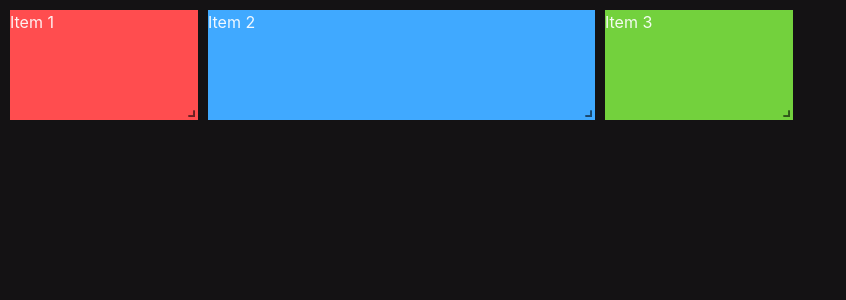
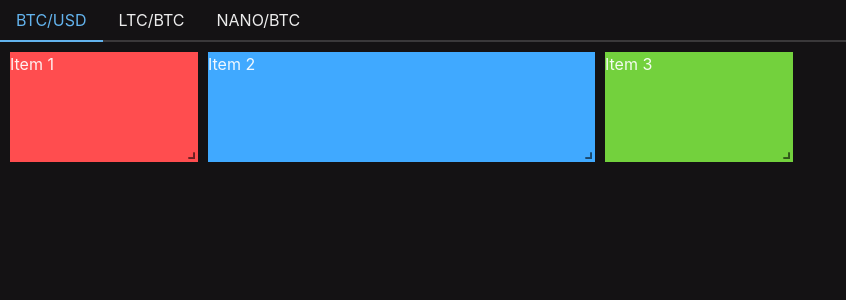
Before and after one commit to suenot/profitmaker-react-components, a React (Create React App) app: page /dashboard in a window 1280 px wide. Shown: the top 300 px of the page, without its empty margins (0-846 px from the left). Built offline with nearby package versions, Linux system fonts and the light colour scheme; what iso-639-1 would draw is missing.

Commit message:
add tabs to dashboards

```diff
--- a/src/components/Dashboard.tsx
+++ b/src/components/Dashboard.tsx
@@ -2,6 +2,20 @@ import React from 'react';
 import GridLayout from 'react-grid-layout';
 import 'react-grid-layout/css/styles.css';
 import 'react-resizable/css/styles.css';
+import { Tabs, TabList, Tab } from '@chakra-ui/react';
+import {
+  Editable,
+  EditableInput,
+  EditableTextarea,
+  EditablePreview,
+  useEditableControls,
+  Input,
+  ButtonGroup,
+  Flex,
+  IconButton,
+} from '@chakra-ui/react';
+// import   CheckIcon, CloseIcon, EditIcon
+import { CheckIcon, CloseIcon, EditIcon } from '@chakra-ui/icons';
 
 const ExampleGrid = () => {
   // Define the layout configuration for each grid item
@@ -11,12 +25,74 @@ const ExampleGrid = () => {
     { i: 'item3', x: 6, y: 0, w: 2, h: 3 }
   ];
 
+  // ...
+
+  function EditableControls() {
+    const {
+      isEditing,
+      getSubmitButtonProps,
+      getCancelButtonProps,
+      getEditButtonProps,
+    } = useEditableControls()
+
+    const submitButtonProps = getSubmitButtonProps();
+    const cancelButtonProps = getCancelButtonProps();
+    const editButtonProps = getEditButtonProps();
+
+    return isEditing ? (
+      <>
+      </>
+    ) : (
+      <Flex justifyContent='center'>
+        <IconButton size='sm' icon={<EditIcon />} aria-label={editButtonProps['aria-label'] || 'Edit'} {...editButtonProps} />
+      </Flex>
+    )
+  }
+
+  const dashboards = [
+    {
+      id: 0,
+      name: 'BTC/USD',
+    },
+    {
+      id: 1,
+      name: 'LTC/BTC',
+    },
+    {
+      id: 2,
+      name: 'NANO/BTC',
+    },
+  ]
   return (
-    <GridLayout className="example-layout" layout={layoutConfig} cols={12} rowHeight={30} width={1200}>
-      <div key="item1" style={{ background: '#ff4d4f' }}>Item 1</div>
-      <div key="item2" style={{ background: '#40a9ff' }}>Item 2</div>
-      <div key="item3" style={{ background: '#73d13d' }}>Item 3</div>
-    </GridLayout>
+    <>
+      <Tabs>
+        <TabList>
+          { dashboards.map(dashboard => (
+            <Tab key={dashboard.id}>{dashboard.name}</Tab>
+          ))}
+          {/* <Tab>
+            <Editable
+              textAlign='center'
+              defaultValue='BTC/USD'
+              isPreviewFocusable={false}
+              display={'flex'}
+              flexDirection={'row'}
+            >
+              <EditablePreview />
+              <Input as={EditableInput} />
+              <EditableControls />
+            </Editable>
+          </Tab>
+          <Tab>LTC/BTC</Tab>
+          <Tab>NANO/BTC</Tab> */}
+        </TabList>
+      </Tabs>
+      <GridLayout className="example-layout" layout={layoutConfig} cols={12} rowHeight={30} width={1200}>
+        <div key="item1" style={{ background: '#ff4d4f' }}>Item 1</div>
+        <div key="item2" style={{ background: '#40a9ff' }}>Item 2</div>
+        <div key="item3" style={{ background: '#73d13d' }}>Item 3</div>
+      </GridLayout>
+    </>
   );
 };
 
```
